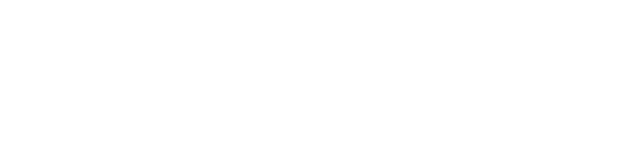
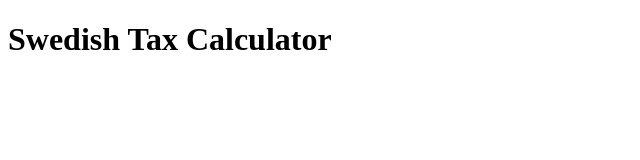
Before and after one commit to Hemenhk/income-tax-calculator, a plain HTML site: page index.html in a window 1280 px wide. Shown: the whole page, without its empty margins (0-640 px from the left). Drawn offline with Linux system fonts and the light colour scheme.

Commit message:
add: Add divs and h1 elements to the body

```diff
--- a/index.html
+++ b/index.html
@@ -7,6 +7,11 @@
     <title>Document</title>
 </head>
 <body>
-
+    <div class="container">
+        <div class="conatiner-form">
+            <h1>Swedish Tax Calculator</h1>
+            <div></div>
+        </div>
+    </div>
 </body>
 </html>
```
